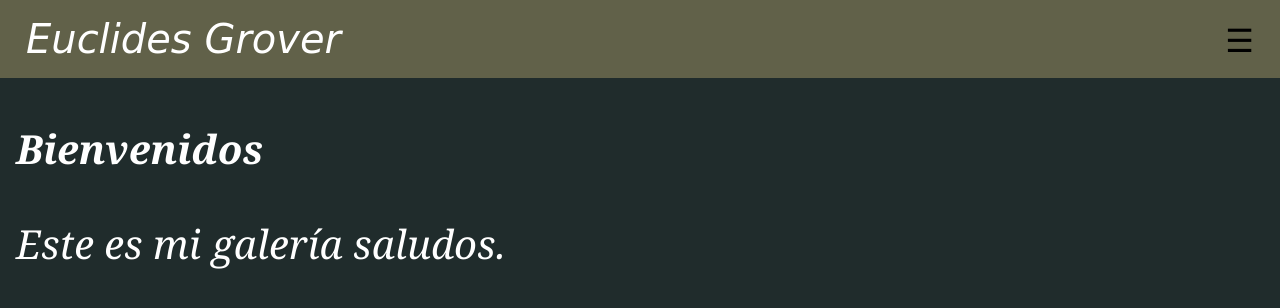
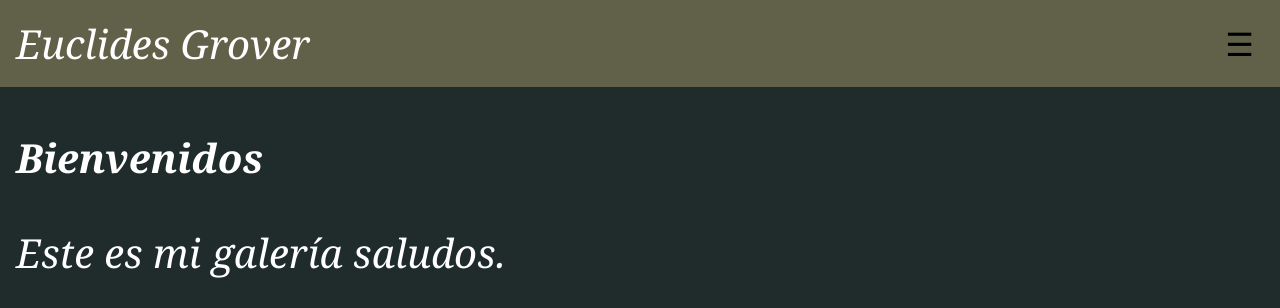
Before and after one commit to mysv418/EUCLIDES, a plain HTML site: page INICIO.html in a window 1280 px wide. Shown: the top 308 px of the page. Drawn offline with Linux system fonts and the light colour scheme.

Commit message:
Update style.css
B

```diff
--- a/style.css
+++ b/style.css
@@ -16,11 +16,10 @@
     }
 
  .logo {
-  font-size: 2rem;
-  font-family: 'Pacifico', cursive;
-  margin-left: 10px;
-  color: #ffffff;
-}
+      font-style: italic;     /* Texto inclinado */
+      color: #ffffff;         /* Color del texto */
+      font-size: 40px;        /* Tamaño del texto */
+    }
 
     .menu-icon {
       font-size: 2rem;
```
